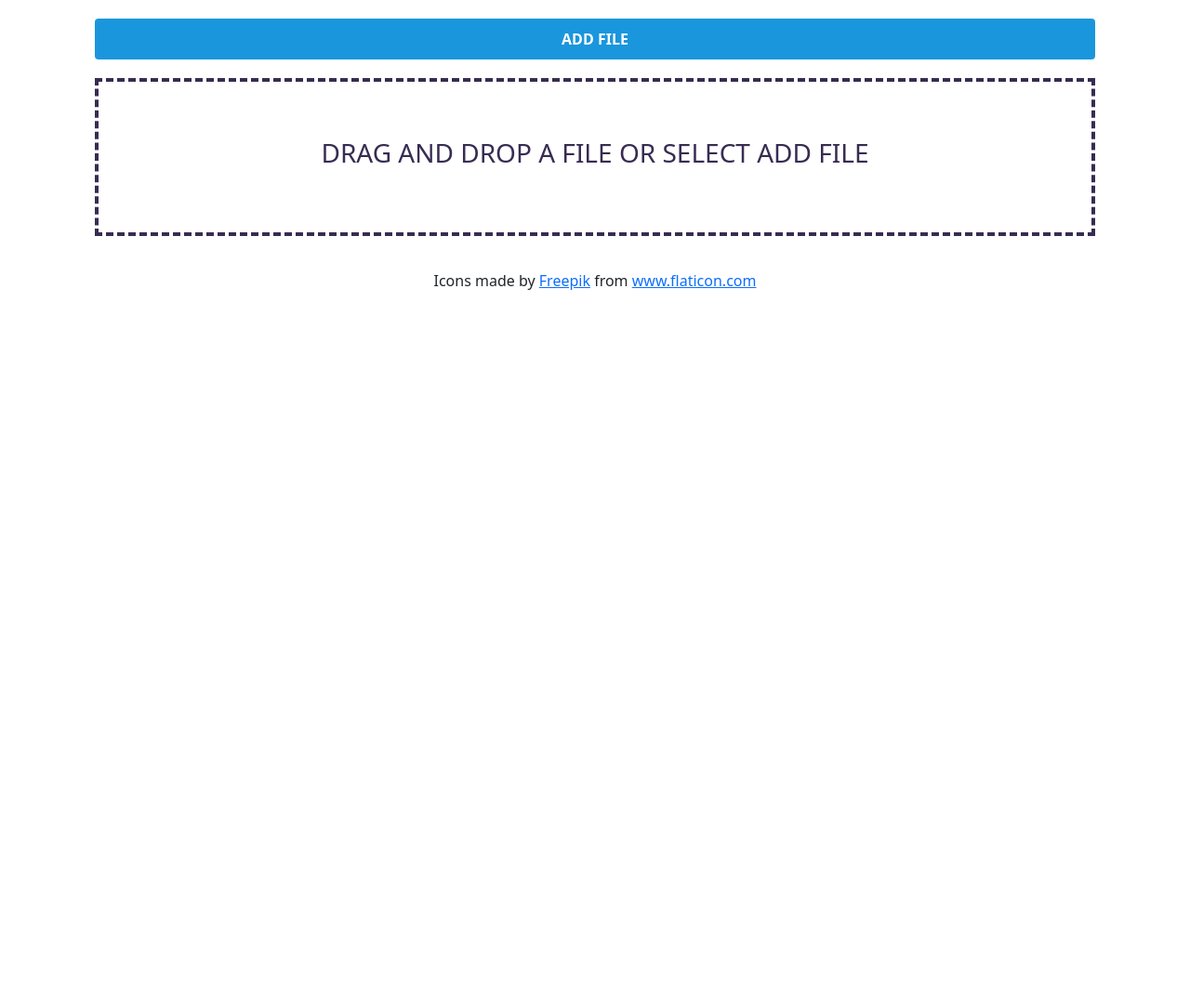
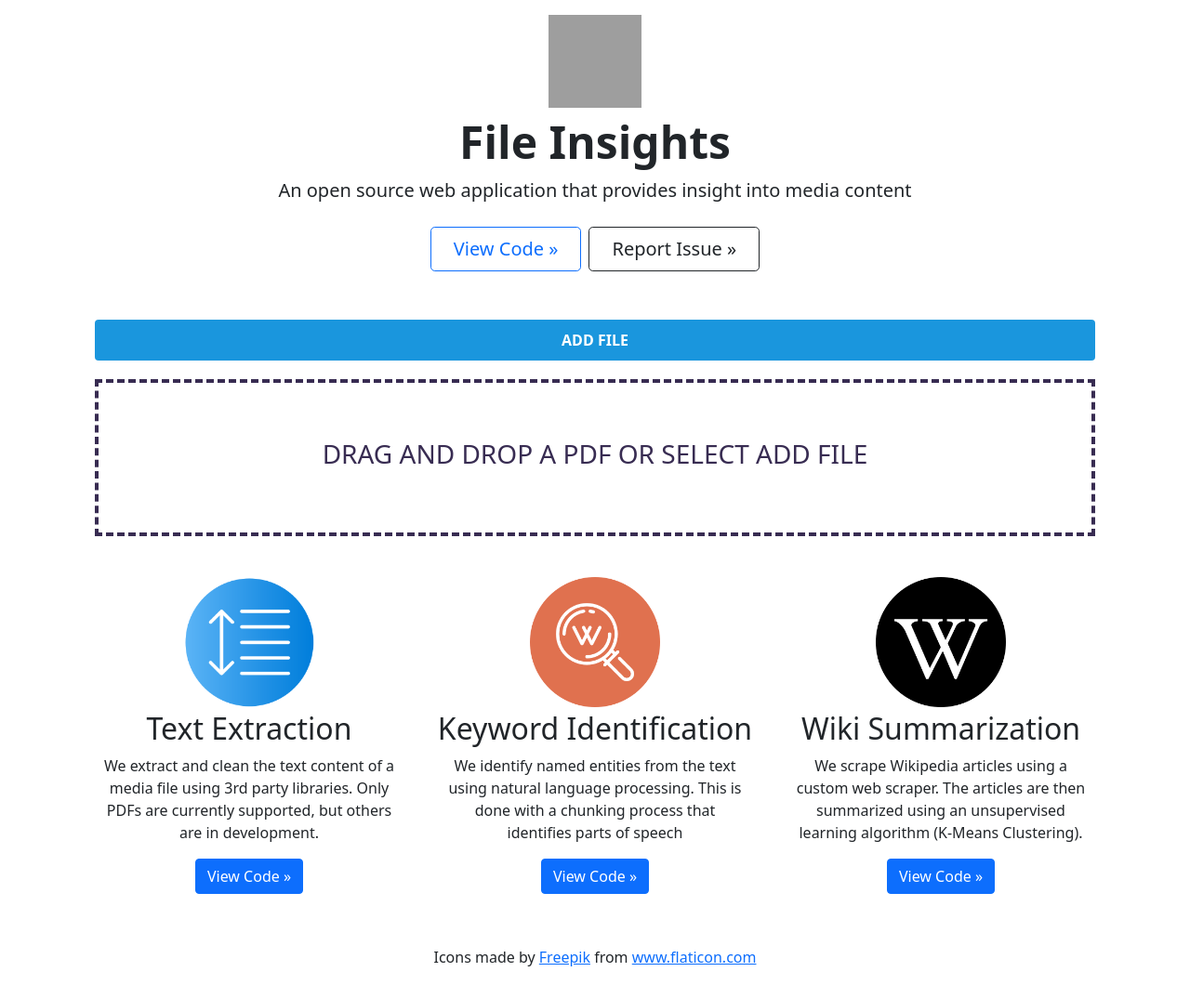
Before and after one commit to dgobalak/ClariFile, a Flask app: page / in a window 1280 px wide. Shown: the part 58-1132 px from the top of the page at 93% size. Before the commit the page ends 370 px from the top, so only its background shows below. Run offline with Flask 2, Linux system fonts and the light colour scheme; grey boxes are pictures that could not be loaded.

Commit message:
Updated UI of the homepage.

```diff
--- a/src/static/styles/main.css
+++ b/src/static/styles/main.css
@@ -161,3 +161,18 @@ body {
     margin: 0 auto;
     padding: 20px;
 }
+
+.algorithm-explanation .col-lg-4 {
+    margin-top: 1.5rem;
+    margin-bottom: 1.5rem;
+    text-align: center;
+}
+
+.algorithm-explanation h2 {
+    font-weight: 400;
+}
+
+.algorithm-explanation .col-lg-4 p {
+    margin-right: .75rem;
+    margin-left: .75rem;
+}
--- a/src/templates/index.html
+++ b/src/templates/index.html
@@ -1,4 +1,19 @@
 {% extends "layout.html" %} {% block content %}
+
+<div class="px-4 my-3 text-center">
+    <img class="d-block mx-auto mb-2" src="../static/img/logo.png" alt="" width="100" height="100">
+    <h1 class="display-5 fw-bold">File Insights</h1>
+    <div class="col-lg-10 mx-auto">
+        <p class="lead mb-4">
+            An open source web application that provides insight into media content
+        </p>
+        <div class="d-grid gap-2 d-sm-flex justify-content-sm-center">
+            <p><a class="btn btn-outline-primary btn-lg px-4 gap-3" href="https://github.com/dgobalak/File-Insights" target="_blank">View Code &raquo;</a></p>
+            <p><a class="btn btn-outline-dark btn-lg px-4" href="https://github.com/dgobalak/File-Insights/issues" target="_blank">Report Issue &raquo;</a></p>
+        </div>
+    </div>
+</div>
+
 <div class="file-upload">
     <button class="file-upload-btn" type="button" onclick="$('.file-upload-input').trigger( 'click' )">
             Add File
@@ -8,7 +23,7 @@
         <div class="file-upload-placeholder">
             <input class="file-upload-input" type='file' name='file' onchange="readURL(this);" />
             <div class="drag-text">
-                <h3>Drag and drop a file or select add File</h3>
+                <h3>Drag and drop a PDF or select add File</h3>
             </div>
         </div>
 
@@ -22,4 +37,28 @@
         </div>
     </form>
 </div>
+
+<div class="container algorithm-explanation">
+    <div class="row">
+        <div class="col-lg-4">
+            <img class="mb-1" src="../static/img/text_extraction.png" alt="Text Extraction" width="140" height="140">
+            <h2>Text Extraction</h2>
+            <p>We extract and clean the text content of a media file using 3rd party libraries. Only PDFs are currently supported, but others are in development.</p>
+            <p><a class="btn btn-primary" href="https://github.com/dgobalak/File-Insights/blob/main/src/inc/parser.py" target="_blank">View Code &raquo;</a></p>
+        </div>
+        <div class="col-lg-4">
+            <img class="mb-1" src="../static/img/keyword_identification.png" alt="Text Extraction" width="140" height="140">
+            <h2>Keyword Identification</h2>
+            <p>We identify named entities from the text using natural language processing. This is done with a chunking process that identifies parts of speech</p>
+            <p><a class="btn btn-primary" href="https://github.com/dgobalak/File-Insights/blob/main/src/inc/topic_selector.py" target="_blank">View Code &raquo;</a></p>
+        </div>
+        <div class="col-lg-4">
+            <img class="mb-1" src="../static/img/wikipedia.png" alt="Text Extraction" width="140" height="140">
+            <h2>Wiki Summarization</h2>
+            <p>We scrape Wikipedia articles using a custom web scraper. The articles are then summarized using an unsupervised learning algorithm (K-Means Clustering).</p>
+            <p><a class="btn btn-primary" href="https://github.com/dgobalak/File-Insights/blob/main/src/inc/wiki_summarizer.py" target="_blank">View Code &raquo;</a></p>
+        </div>
+    </div>
+</div>
+
 {% endblock %}
--- a/src/templates/settings.html
+++ b/src/templates/settings.html
@@ -1,5 +1,7 @@
 {% extends "layout.html" %}
 
 {% block content %}
-    <h1>NOT IMPLEMENTED YET</h1>
+<div class="container mt-5 mb-5">
+    <h1 style="text-align: center;">NOT IMPLEMENTED YET</h1>
+</div>
 {% endblock %}
```
Also changed, not shown: src/static/img/keyword_identification.png (added), src/static/img/text_extraction.png (added), src/static/img/wikipedia.png (added).
